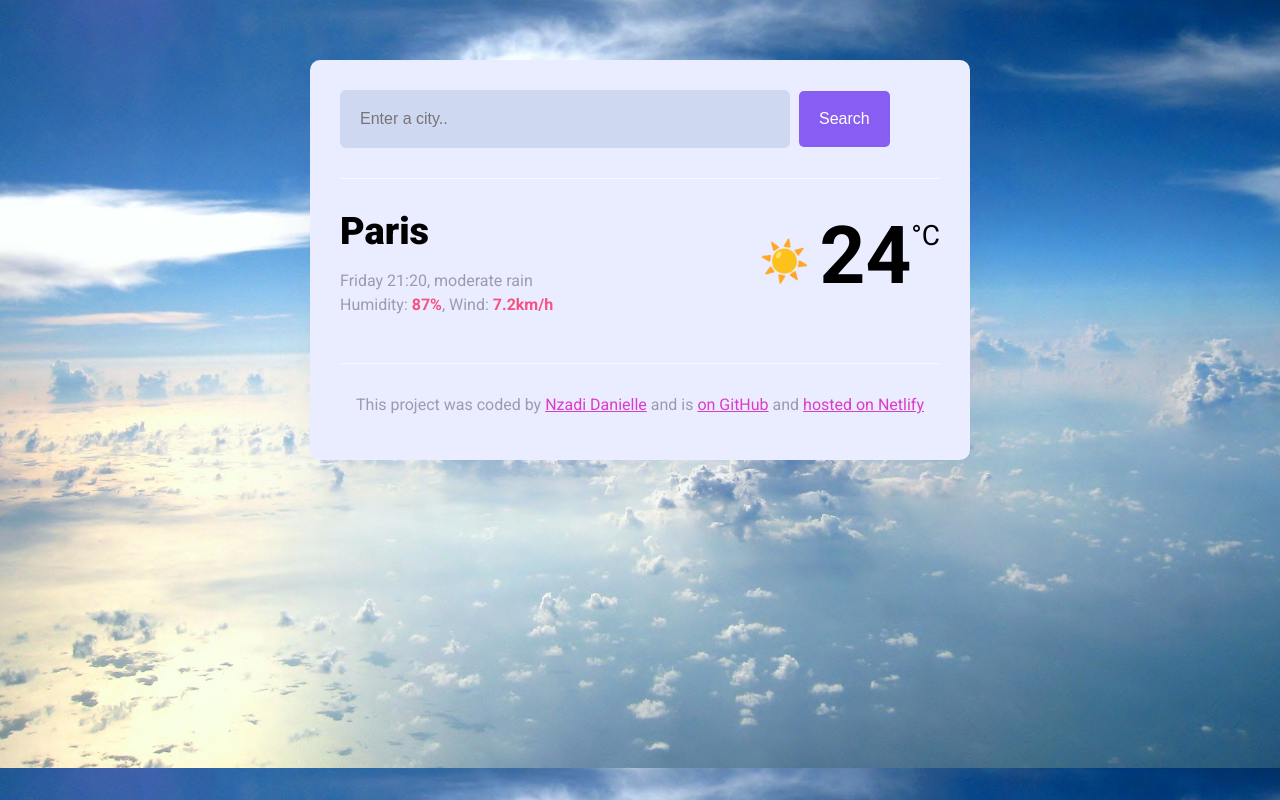
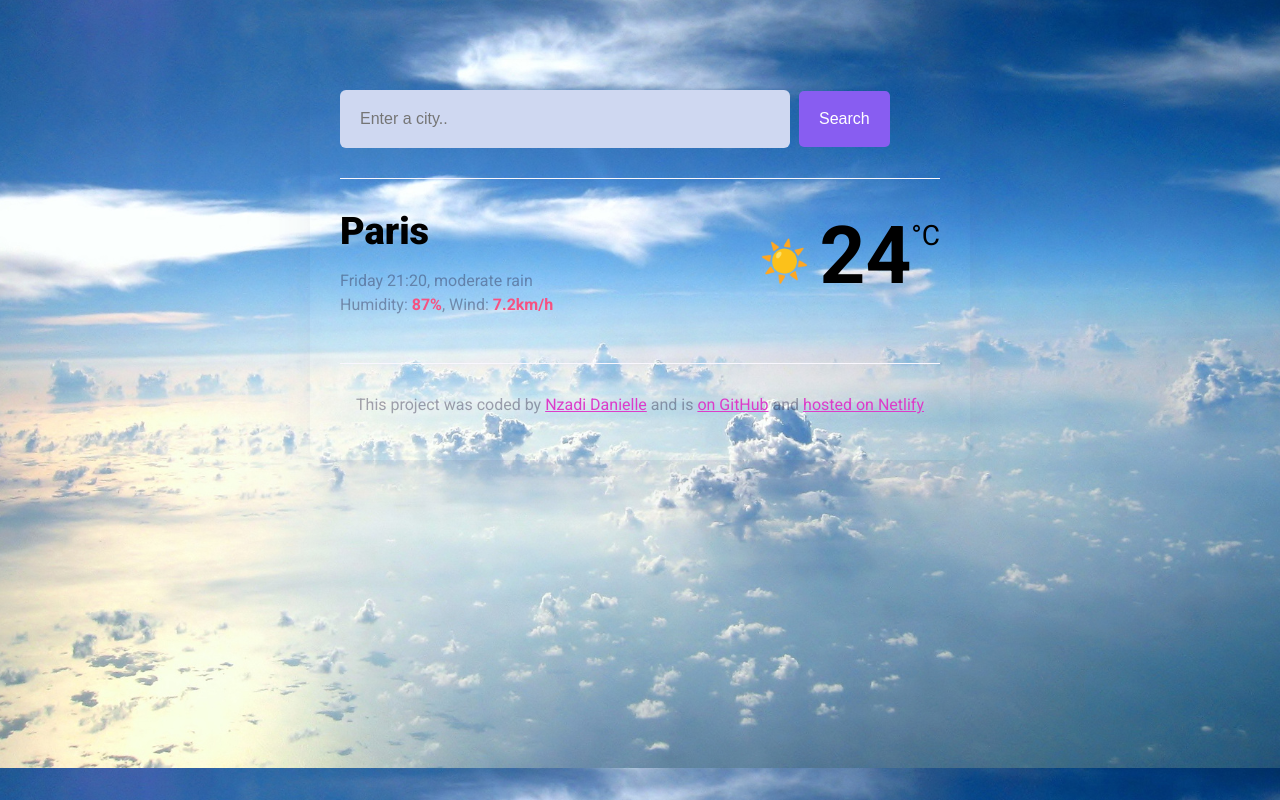
Before and after one commit to Nzadii/Nzadi-Danielle-Weather-Website, a website built with Parcel: page index.html in a window 1280 px wide. Built offline with nearby package versions, Linux system fonts and the light colour scheme.

```diff
--- a/src/styles.css
+++ b/src/styles.css
@@ -8,7 +8,7 @@
 }
 
 .weather-app {
-  background: rgb(234, 236, 255);
+  background: rgba(187, 187, 187, 0);
   max-width: 600px;
   margin: 60px auto;
   padding: 30px;
```
